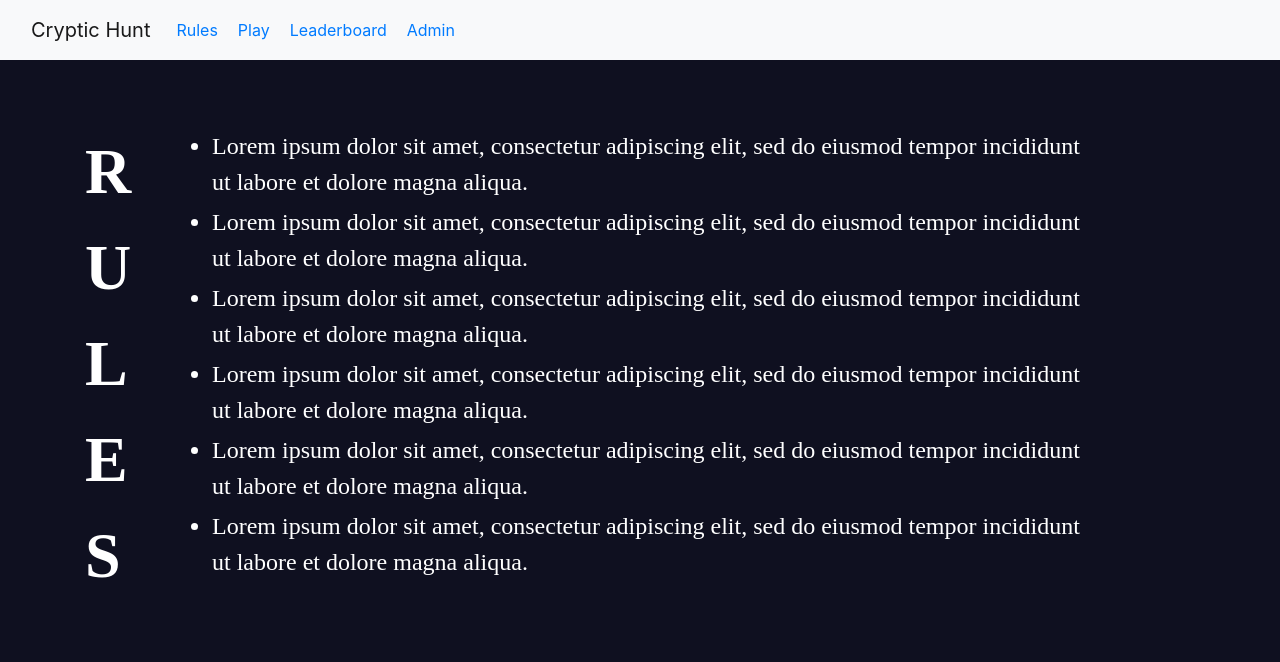
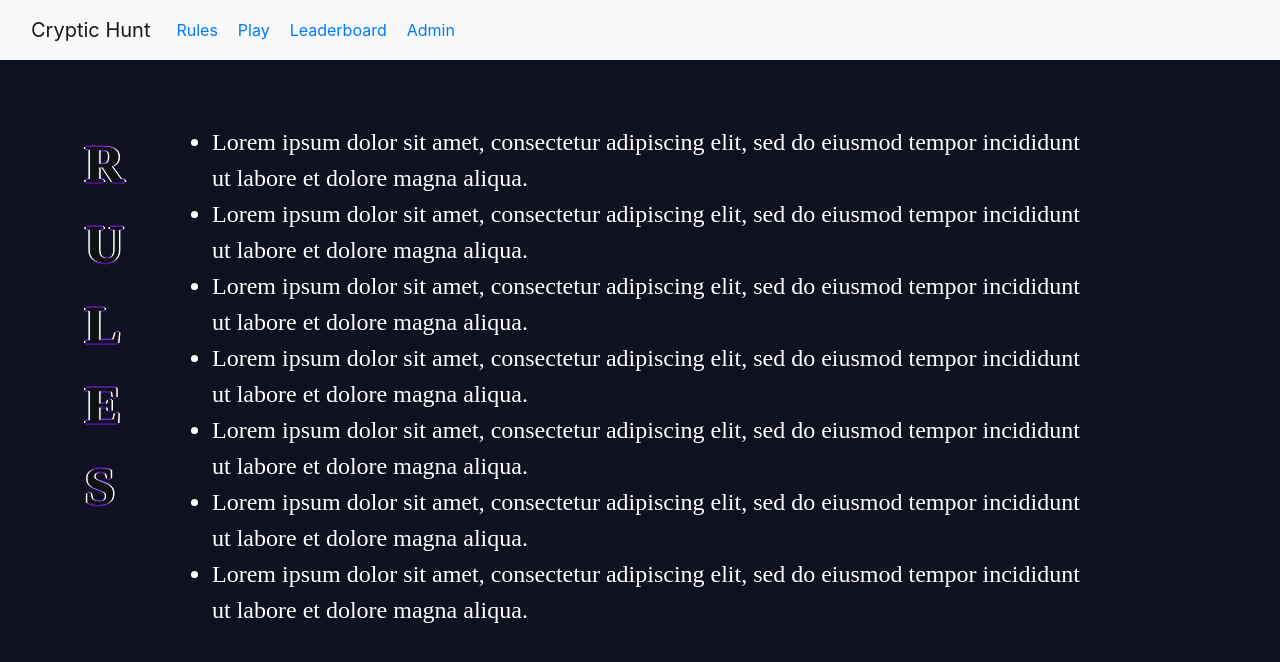
Before and after one commit to ishivanshgoel/Paradox-2021, a React (Create React App) app in the folder client/: page /rules in a window 1280 px wide. Shown: the top 662 px of the page. Built offline with nearby package versions, Linux system fonts and the light colour scheme.

Commit message:
Edited Rules

```diff
--- a/client/src/components/Rules.js
+++ b/client/src/components/Rules.js
@@ -47,6 +47,11 @@ function Rules() {
                 Lorem ipsum dolor sit amet, consectetur adipiscing elit, sed do
                 eiusmod tempor incididunt ut labore et dolore magna aliqua.
               </li>
+              <li className="Rules__ListCont">
+                {" "}
+                Lorem ipsum dolor sit amet, consectetur adipiscing elit, sed do
+                eiusmod tempor incididunt ut labore et dolore magna aliqua.
+              </li>
             </ul>
           </Col>
           <Col></Col>
--- a/client/src/components/Rules_Styling/Rules.css
+++ b/client/src/components/Rules_Styling/Rules.css
@@ -3,6 +3,14 @@
   font-weight: 500;
   height: 100%;
   margin-top: 5%;
+  transition: all 0.3s ease-in-out;
+}
+.Rules__body:hover {
+  transform: scale(1.02);
+  box-shadow: 0 2.8px 2.2px rgba(115, 19, 233, 0.582),
+    0 6.7px 5.3px rgba(115, 19, 233, 0.582), 0 12.5px 10px rgba(0, 0, 0, 0.06),
+    0 22.3px 17.9px rgba(0, 0, 0, 0.072), 0 41.8px 33.4px rgba(0, 0, 0, 0.086),
+    0 100px 80px rgba(0, 0, 0, 0.12);
 }
 body {
   background-color: #0f1020;
@@ -11,31 +19,38 @@ body {
 .Side__Heading {
   font-family: "Tomorrow";
   font-weight: bolder;
-  font-size: 4em;
-  animation: glow 1s ease-in-out;
-  transition: all 0.3s ease-in-out;
+  font-size: 6.7vh;
+  -webkit-text-stroke: 1px #0f1020;
+  color: #0f100f;
+  text-shadow: 2px 0 0 #fff, -2px 0 0 #fff, 0 2px 0 rgba(115, 19, 233, 0.582),
+    0 -2px 0 rgba(115, 19, 233, 0.582), 1px 1px rgba(115, 19, 233, 0.582),
+    -1px -1px 0 rgba(115, 19, 233, 0.582), 1px -1px 0 #fff,
+    -1px 1px 0 rgba(115, 19, 233, 0.582);
+  /* animation: glow 1s ease-in-out;
+  transition: all 0.3s ease-in-out; */
 }
 .Rules__SideHead {
-  width: 0.2vw;
-  padding-right: -0.2vw;
+  width: 0.2 vw;
+  padding-right: -0.2 vw;
 }
 .Rules__List {
   border-left: -5%;
   font-size: x-large;
   color: #fff;
 }
-.Side__Heading:hover {
+/* .Side__Heading:hover {
   transform: scale(1.5);
-  text-shadow: 0 0 5px #fff, 0 0 10px #fff, 0 0 15px #2fd8d8, 0 0 20px #2fd8d8,
-    0 0 25px #2fd8d8, 0 0 30px #2fd8d8, 0 0 35px;
-}
-.Rules__ListCont {
+  text-shadow: 0 0 5px #fff, 0 0 10px #fff, 0 0 15px rgba(115, 19, 233, 0.582), 0 0 20px rgba(115, 19, 233, 0.582),
+    0 0 25px rgba(115, 19, 233, 0.582), 0 0 30px rgba(115, 19, 233, 0.582), 0 0 35px;
+}*/
+/* .Rules__ListCont {
   animation: glow 1s ease-in-out;
   transition: all 0.3s ease-in-out;
   padding-top: 0.5vh;
 }
 .Rules__ListCont:hover {
   transform: scale(1.02);
-  text-shadow: 0 0 5px #fff, 0 0 10px #fff, 0 0 15px #2fd8d8, 0 0 20px #2fd8d8,
-    0 0 25px #2fd8d8, 0 0 30px #2fd8d8, 0 0 35px;
-}
+  text-shadow: 0 0 5px #fff, 0 0 10px #fff, 0 0 15px rgba(115, 19, 233, 0.582),
+    0 0 20px rgba(115, 19, 233, 0.582), 0 0 15px rgba(115, 19, 233, 0.582),
+    0 0 20px rgba(115, 19, 233, 0.582), 0 0 15px;
+} */
```
